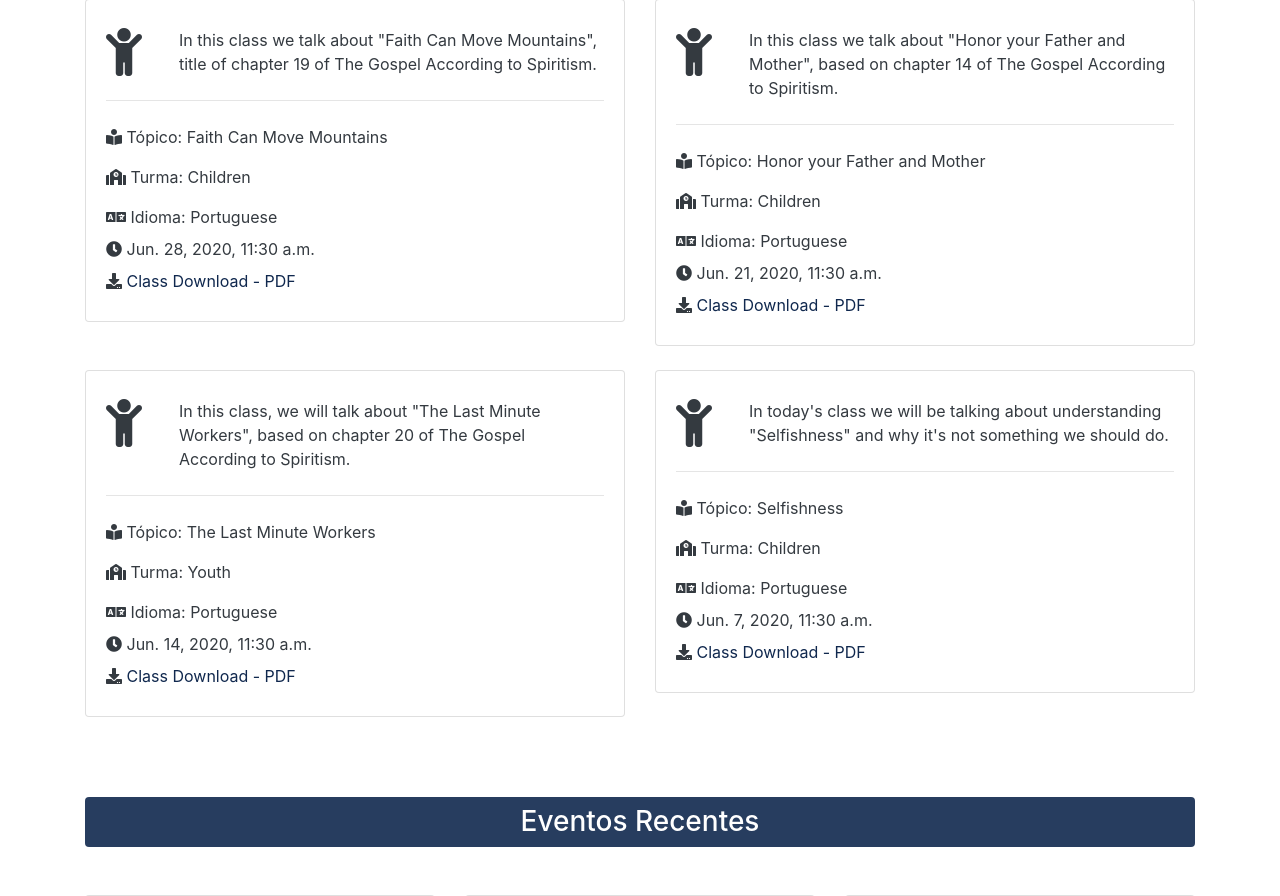
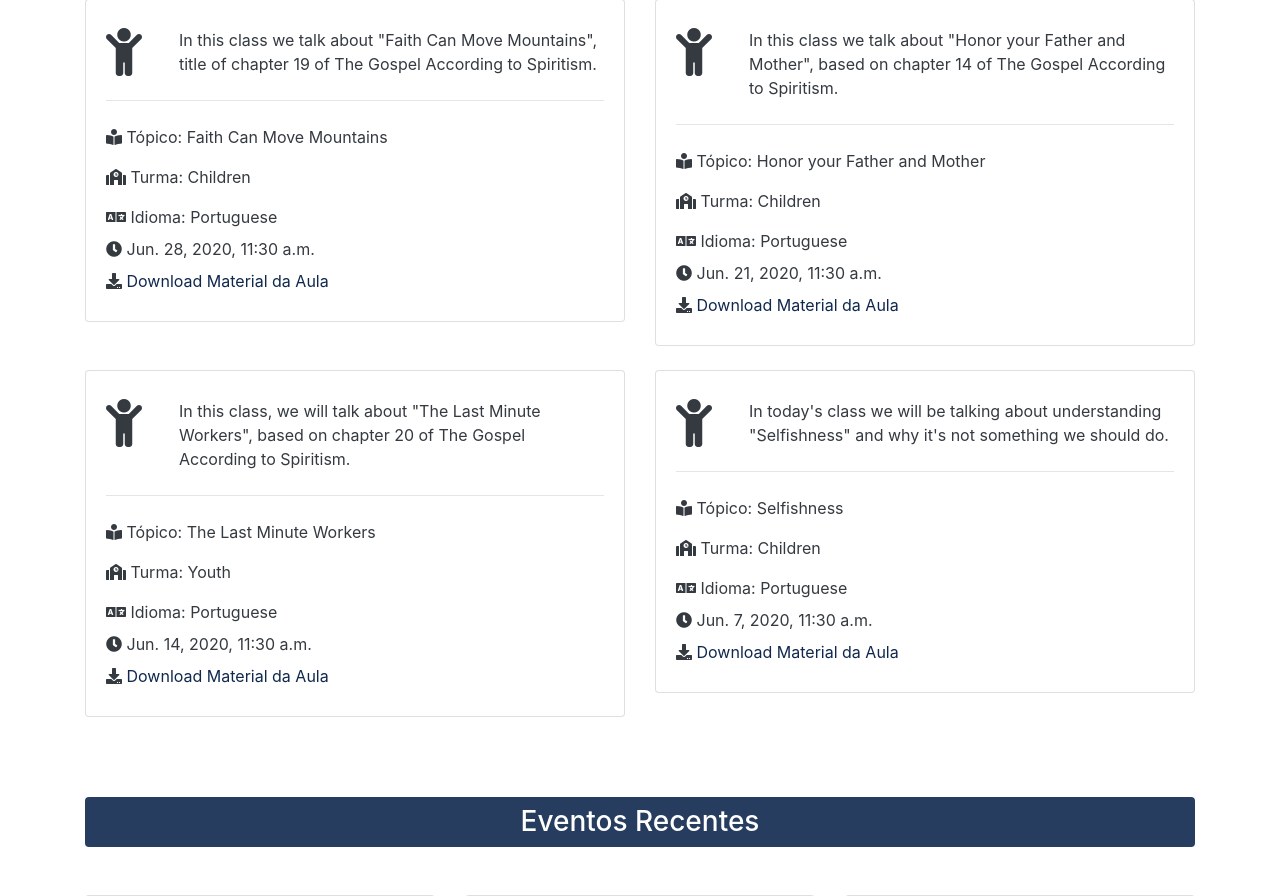
Before and after one commit to leofelipe222/soskardec, a Django app: page / in a window 1280 px wide. Shown: the part 3137-4033 px from the top of the page. Run offline with Django 3.2, Linux system fonts and the light colour scheme; data comes from the database, SQL or seed files in the repository; both versions use the stored data as it was after the commit; some libraries are stand-ins or nearby versions.

Commit message:
Fixing translation for class material

```diff
--- a/soskardec/settings.py
+++ b/soskardec/settings.py
@@ -142,8 +142,8 @@ DEFAULT_CHARSET = 'utf-8'
 # Static files (CSS, JavaScript, Images)
 # https://docs.djangoproject.com/en/3.0/howto/static-files/
 
-# STATIC_ROOT = os.path.join(BASE_DIR, 'static')
-STATIC_ROOT = os.path.join(BASE_DIR, 'staticfiles')
+STATIC_ROOT = os.path.join(BASE_DIR, 'static')
+# STATIC_ROOT = os.path.join(BASE_DIR, 'staticfiles')
 STATIC_URL = '/static/'
 STATICFILES_DIRS = [
     os.path.join(BASE_DIR, 'soskardec/static')
--- a/templates/evangelizacao/evangelizacao.html
+++ b/templates/evangelizacao/evangelizacao.html
@@ -91,7 +91,8 @@
                     </div>
                     <div class="row text-dark pb-2">
                       <div class="col-12">
-                        <i class="fas fa-download"></i><a href="{{ evang.doc_file.url }}"> Download Class Material</a></div>
+                        <i class="fas fa-download"></i><a href="{{ evang.doc_file.url }}"> {% trans "Download Material da Aula" %}</a>
+                      </div>
                     </div>
                   </div>
               </div>
--- a/templates/pages/index.html
+++ b/templates/pages/index.html
@@ -149,7 +149,8 @@
                   </div>
                   <div class="row text-dark pb-2">
                     <div class="col-12">
-                      <i class="fas fa-download"></i><a href="{{ evang.doc_file.url }}"> Class Download -  PDF</a></div>
+                      <i class="fas fa-download"></i><a href="{{ evang.doc_file.url }}"> {% trans "Download Material da Aula" %}</a>
+                    </div>
                   </div>
                 </div>
             </div>
```
Also changed, not shown: db.sqlite3, locale/en/LC_MESSAGES/django.po, 1 other file.
